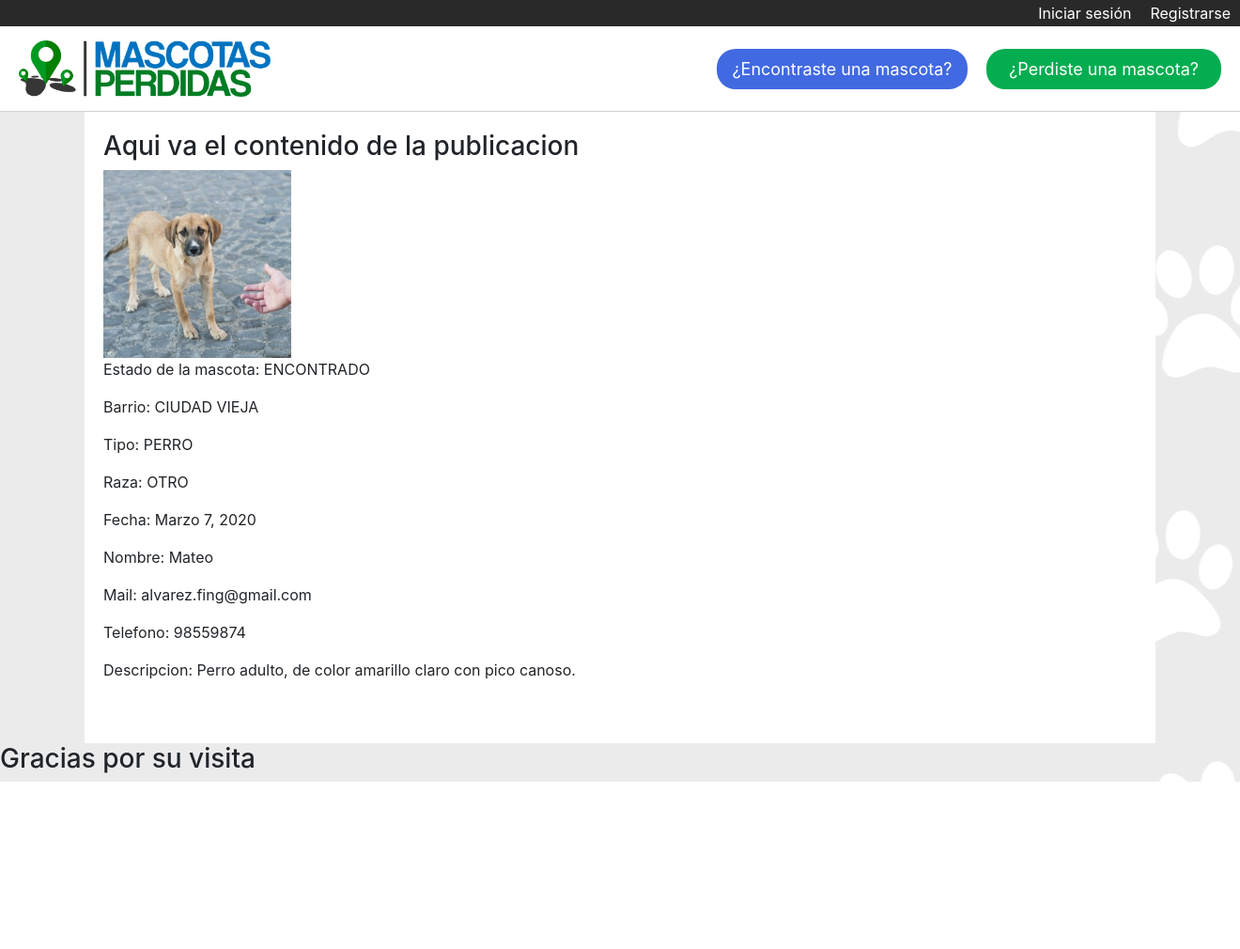
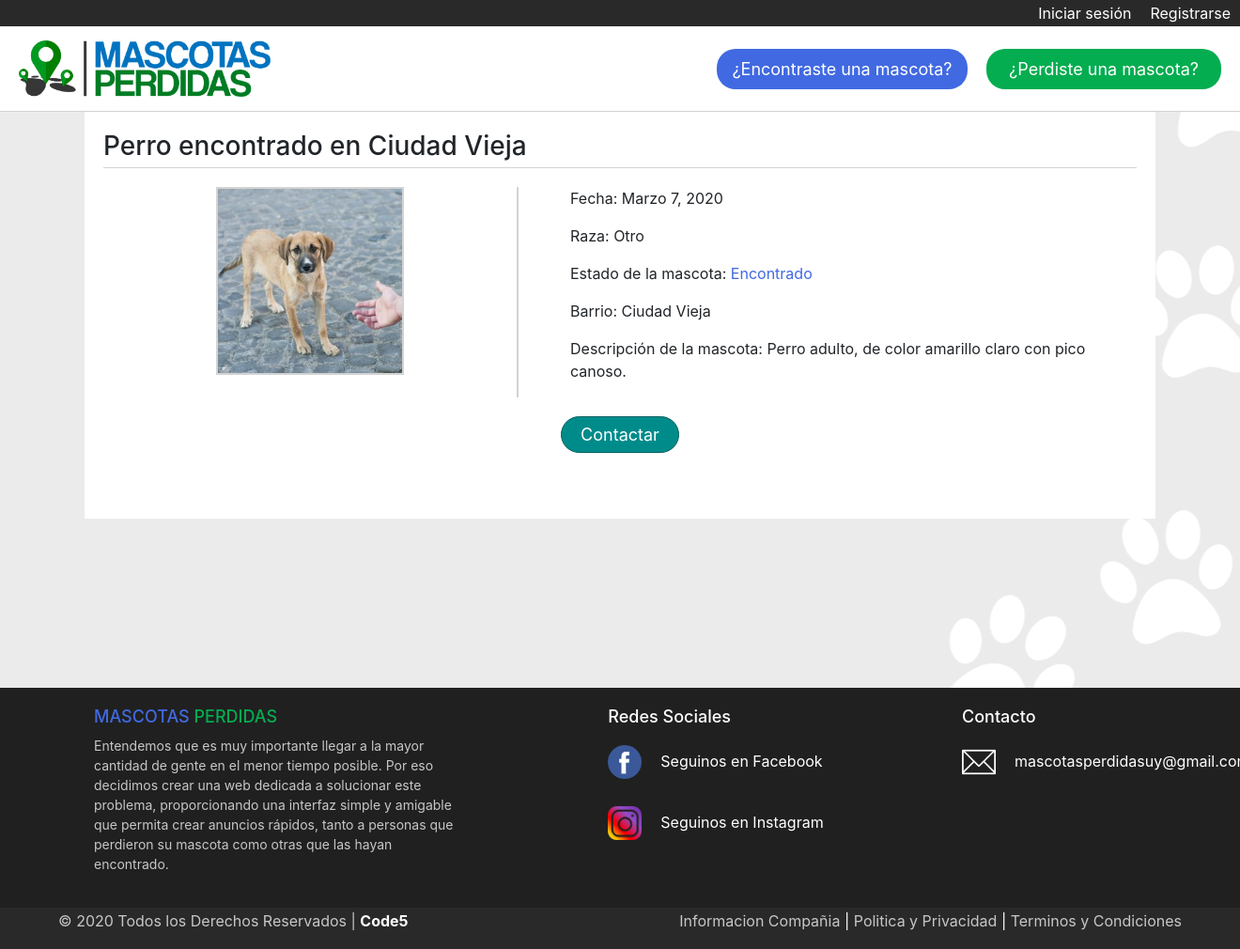
Before and after one commit to Shadowpride/Mascotas-Perdidas.uy, a Django app: page /ver_publicacion/23/ in a window 1320 px wide; the page is wider, and only the part inside the window is pictured. Shown: that part at 94% size. Before the commit the page ends 832 px from the top of that part, so only its background shows below. Run offline with Django 3.2, Linux system fonts and the light colour scheme; data comes from the database, SQL or seed files in the repository; both versions use the stored data as it was after the commit; parts of the project's set-up code (start-up, migrations or seed data) failed here and were passed over; some libraries are stand-ins or nearby versions.

Commit message:
Mejora visual - Footer - Publicaciones

```diff
--- a/Mascotasperdidas/Mascotasperdidas/static/css/style.css
+++ b/Mascotasperdidas/Mascotasperdidas/static/css/style.css
@@ -2,6 +2,8 @@ body {
   background: url('/static/img/background.png') no-repeat center center fixed;
 
   background-size: cover;
+
+  min-height: 100vh;
 }
 
 /*   ------------------   LOGIN Y LOGOUT   ------------------   */
@@ -195,3 +197,121 @@ body {
   padding: 5px;
   position: relative;
 }
+
+
+/*------------  FOOTER PRINCIPAL   ------------*/
+
+footer{
+  width: 100%;
+  background: #202020;
+  color: white;
+}
+
+.footer_principal{
+  width: 100%;
+  max-width: 1200px;
+  margin: auto;
+  margin-top: 180px;
+  padding: 20px 40px;
+}
+
+.footer_alto{
+  display: flex;
+  justify-content: space-between;
+}
+
+
+/*------------   COLUMNA UNO   ------------*/
+
+.columna_uno{
+  max-width: 400px;
+}
+
+.columna_uno h4{
+  font-size: 18px;
+}
+
+.columna_uno p{
+  font-size: 14px;
+  color: #C7C7C7;
+  margin-top: 10px;
+}
+
+
+/*------------   COLUMNA DOS   ------------*/
+
+.columna_dos{
+  max-width: 400px;
+}
+
+.columna_dos h4{
+  font-size: 18px;
+}
+
+.contacto_redsocial{
+  margin-top: 20px;
+  display: flex;
+}
+
+.contacto_redsocial p{
+  margin-top: 5px;
+  margin-left: 20px;
+}
+
+
+/*------------   COLUMNA TRES   ------------*/
+
+.columna_tres {
+  max-width: 400px;
+}
+
+.columna_tres h4{
+  font-size: 18px;
+}
+
+.contenido_columna_tres{
+  margin-top: 20px;
+  display: flex;
+}
+
+.contenido_columna_tres img{
+  width: 36px;
+  height: 36px;
+}
+
+.contenido_columna_tres p{
+  margin-top: 5px;
+  margin-left: 20px;
+  max-width: 140px;
+}
+
+
+/*------------   FOOTER BAJO   ------------*/
+
+.footer_bajo{
+  width: 100%;
+  background: rgb(41, 41, 41);
+}
+
+.derechos_info{
+  max-width: 1200px;
+  margin: auto;
+  display: flex;  /* siempre que uso justify-content*/
+  justify-content: space-between; /* sirve para distribuir sus elementos en espacios iguales*/
+  padding: 2px;
+}
+
+.copyright{
+  color: #C7C7C7;
+}
+
+.copyright a{
+  text-decoration: none;
+  color: white;
+  font-weight: bold;
+}
+
+.informacion a{
+  text-decoration: none;
+  color: #C7C7C7;
+}
--- /dev/null
+++ b/Mascotasperdidas/Mascotasperdidas/static/css/style_ver_publicacion.css
@@ -0,0 +1,53 @@
+#titulo_publicacion {
+    padding-bottom: 5px;
+    margin-bottom: 20px;
+
+    border-bottom: lightgray 1px solid;
+}
+
+#foto_publicacion {
+    float: left;
+
+    text-align: center;
+
+    width: 40%;
+}
+
+#foto_publicacion > a > img {
+    border: lightgray 2px solid;
+}
+
+#info_publicacion {
+    float: right;
+
+    width: 60%;
+
+    border-left: lightgray 2px solid;
+    padding-left: 5%;
+}
+
+#contacto_publicacion {
+    clear: both;
+
+    display: block;
+
+    text-align: center;
+}
+
+#contacto_publicacion > button {
+
+    text-align: center;
+
+
+    background-color: darkcyan;
+    color: white;
+
+    font-size: 18px;
+    padding: 5px 20px;
+    margin: 20px 0px;
+
+    border-radius: 40px;
+    border: rgb(2, 95, 95) 1px solid;
+
+    text-decoration: none;
+}
--- a/Mascotasperdidas/Mascotasperdidas/static/js/ampliar_imagen.js
+++ b/Mascotasperdidas/Mascotasperdidas/static/js/ampliar_imagen.js
@@ -1,7 +1,7 @@
-function AmpliarImagen(imagen) {
+function AmpliarImagen('{{ publicacion.imagen.url }}') {
     Swal.fire({
-        imageUrl: imagen,
-        imageHeight: 500,
+        imageUrl: '{{ publicacion.imagen.url }}',
+        imageHeight: 800,
         imageAlt: 'Imagen de la Publicacion'
       })
 }
--- a/Mascotasperdidas/Mascotasperdidas/templates/base.html
+++ b/Mascotasperdidas/Mascotasperdidas/templates/base.html
@@ -10,6 +10,7 @@
 
     <link rel="stylesheet" href="https://stackpath.bootstrapcdn.com/bootstrap/4.4.1/css/bootstrap.min.css" integrity="sha384-Vkoo8x4CGsO3+Hhxv8T/Q5PaXtkKtu6ug5TOeNV6gBiFeWPGFN9MuhOf23Q9Ifjh" crossorigin="anonymous">
     <link rel="stylesheet" href="{% static 'css/style.css' %}">
+    {% block css %}{% endblock %}
     {% block javascript %}{% endblock %}
 
 </head>
@@ -63,8 +64,68 @@
         {% endblock %}
     </section>
 
-    <h3>
-        Gracias por su visita
-    </h3>
+
+    <!----------------------   FOOTER PRINCIPAL   --------------------->
+
+    <footer>
+
+        <div class="footer_principal">
+
+             <div class="footer_alto">
+
+                 <div class="columna_uno">
+                     <h4><span style="color: royalblue;">MASCOTAS</span> <span style="color: rgb(3, 173, 80);">PERDIDAS</span></h4>
+
+                     <p>Entendemos que es muy importante llegar a la mayor cantidad de gente en el menor tiempo posible.
+                        Por eso decidimos crear una web dedicada a solucionar este problema, proporcionando una interfaz
+                        simple y amigable que permita crear anuncios rápidos, tanto a personas que perdieron su mascota
+                        como otras que las hayan encontrado.
+                        </p>
+
+                 </div>
+
+                 <div class="columna_dos">
+
+                     <h4>Redes Sociales</h4>
+
+                     <div class="contacto_redsocial">
+                        <img src="{% static 'img/facebook.png' %}" height="36px">
+                        <p>Seguinos en Facebook</p>
+                     </div>
+
+                     <div class="contacto_redsocial">
+                        <img src="{% static 'img/instagram.png' %}" height="36px">
+                        <p>Seguinos en Instagram</p>
+                     </div>
+
+                 </div>
+
+                 <div class="columna_tres">
+
+                     <h4>Contacto</h4>
+
+                     <div class="contenido_columna_tres">
+                        <img src="{% static 'img/contact.png' %}">
+                        <p>mascotasperdidasuy@gmail.com</p>
+                     </div>
+
+                 </div>
+             </div>
+         </div>
+
+         <div class="footer_bajo">
+                <div class="derechos_info">
+                     <div>
+                        <p class="copyright">© 2020 Todos los Derechos Reservados | <a href="">Code5</a></p>
+                     </div>
+
+                     <div class="informacion">
+                         <a href="#">Informacion Compañia</a> | <a href="#">Politica y Privacidad</a> | <a href="#">Terminos y Condiciones</a>
+                     </div>
+                 </div>
+             </div>
+
+     </footer>
+
 </body>
 </html>
--- a/Mascotasperdidas/Mascotasperdidas/templates/listado_publicaciones.html
+++ b/Mascotasperdidas/Mascotasperdidas/templates/listado_publicaciones.html
@@ -33,6 +33,8 @@
         </tr>
         {% for l in listado %}
             {% if user.email == l.mail %}
+                <p>Aquí podrás modificar y eliminar tus publicaciones. <br>
+                    Desde el equipo de MascotasPerdidas.uy agredecemos que elimines la publicación una vez hayas contactado con el dueño o cuidador. Gracias!</p>
                 <tr>
                     <th>{{ l.estado }}</th>
                     <th>{{ l.barrio }}</th>
--- a/Mascotasperdidas/Mascotasperdidas/templates/ver_publicacion.html
+++ b/Mascotasperdidas/Mascotasperdidas/templates/ver_publicacion.html
@@ -2,6 +2,10 @@
 
 
 {% load static %}
+
+{% block css %}
+    <link rel="stylesheet" href="{% static 'css/style_ver_publicacion.css' %}">
+{% endblock %}
 
 {% block javascript %}
     <script src="https://cdn.jsdelivr.net/npm/sweetalert2@9"></script>
@@ -16,19 +20,52 @@
 
 {% block contenido %}
 
-    <h3>Aqui va el contenido de la publicacion</h3>
+    <h3 id="titulo_publicacion">{{ publicacion.tipo|title }} {{ publicacion.estado|lower }} en {{ publicacion.barrio|title }}</h3>
 
-    <a href="#" onclick="AmpliarImagen({{publicacion.imgagen}})">  <!--   HAY QUE CORREGIR LA DIRECCION URL EN EL .JS-->
-        <img src="{{ publicacion.imagen.url }}" alt="" class="imagenes">
-    </a>
+    <div id="foto_publicacion">
+        <a href="#" onclick="AmpliarImagen('{{ publicacion.imagen.url }}')">  <!--   HAY QUE CORREGIR LA DIRECCION URL EN EL .JS-->
+            <img src="{{ publicacion.imagen.url }}" alt="" class="imagenes">
+        </a>
+    </div>
 
-    <p>Estado de la mascota: {{ publicacion.estado }}</p>
-    <p>Barrio: {{ publicacion.barrio }}</p>
-    <p>Tipo: {{ publicacion.tipo }}</p>
-    <p>Raza: {{ publicacion.raza }}</p>
-    <p>Fecha: {{ publicacion.fecha }}</p>
-    <p>Nombre: {{ publicacion.nombre }}</p>
-    <p>Mail: {{ publicacion.mail }}</p>
-    <p>Telefono: {{ publicacion.telefono }}</p>
-    <p>Descripcion: {{ publicacion.descripcion }}</p>
+    <div id="info_publicacion">
+        <p>Fecha: {{ publicacion.fecha }}</p>
+
+        <!--------------   NO FUNCIONA COMO DEBERIA   -------------->
+
+        {% if publicacion.raza == 'OTRO' %}
+            <p>Raza: No especificada</p>
+        {% else %}
+            <p>Raza: {{ publicacion.raza|title }}</p>
+        {% endif %}
+
+        <!---------------------------------------------------------->
+
+
+        {% if publicacion.estado == 'ENCONTRADO' %}
+            <p>Estado de la mascota: <span style="color: royalblue;">{{ publicacion.estado|title }}</span></p>
+        {% else %}
+            <p>Estado de la mascota: <span style="color: rgb(3, 173, 80);">{{ publicacion.estado|title }}</span></p>
+        {% endif %}
+
+
+        <!--------------   NO FUNCIONA COMO DEBERIA   -------------->
+
+        {% if publicacion.barrio == 'OTRO' %}
+            <p>Barrio: No especificado</p>
+        {% else %}
+            <p>Barrio: {{ publicacion.barrio|title }}</p>
+        {% endif %}
+
+        <!---------------------------------------------------------->
+
+        <p>Descripción de la mascota: {{ publicacion.descripcion }}</p>
+    </div>
+
+    <div id="contacto_publicacion">
+        <button onclick="Swal.fire('{{ publicacion.nombre }}','Tel: 0{{ publicacion.telefono }}<br>Email: {{ publicacion.mail }}')">
+            Contactar
+        </button>
+    </div>
+
 {% endblock %}
```
Also changed, not shown: Mascotasperdidas/Mascotasperdidas/static/img/contact.png (added), Mascotasperdidas/Mascotasperdidas/static/img/facebook.png (added), Mascotasperdidas/Mascotasperdidas/static/img/instagram.png (added), Mascotasperdidas/db.sqlite3.
